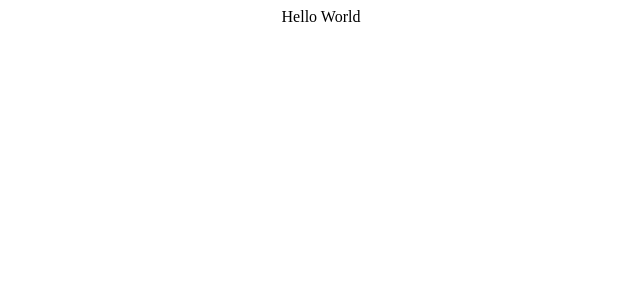
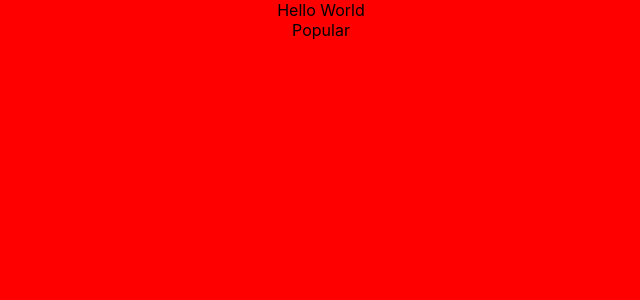
Before and after one commit to MJAlconcel8/senpaidojo, a React (Create React App) app: page / in a window 1280 px wide. Shown: the top 300 px of the page, without its empty margins (319-959 px from the left). Built offline with nearby package versions, Linux system fonts and the light colour scheme.

Commit message:
added some global styling

```diff
--- a/package.json
+++ b/package.json
@@ -11,6 +11,7 @@
     "react-router-dom": "^7.1.1",
     "react-scripts": "5.0.1",
     "style-components": "^0.1.0",
+    "styled-components": "^6.1.14",
     "web-vitals": "^2.1.4"
   },
   "scripts": {
--- a/src/App.js
+++ b/src/App.js
@@ -1,9 +1,13 @@
 import './App.css';
+import Popular from './Components/Popular';
+import GlobalStyle from './GlobalStyle';
 
 function App() {
   return (
     <div className="App">
       Hello World
+      <GlobalStyle/>
+      <Popular/>
     </div>
   );
 }
--- /dev/null
+++ b/src/Components/Popular.jsx
@@ -0,0 +1,9 @@
+import React from 'react'
+
+const Popular = () => {
+  return (
+    <div>Popular</div>
+  )
+}
+
+export default Popular
--- /dev/null
+++ b/src/GlobalStyle.jsx
@@ -0,0 +1,20 @@
+import { createGlobalStyle } from 'styled-components';
+
+const GlobalStyle = createGlobalStyle`
+    @import url('https://fonts.googleapis.com/css2?family=Nunito:wght@200..1000&display=swap');
+
+    * {
+        margin: 0;
+        padding: 0;
+        box-sizing: border-box;
+        list-style: none;
+        text-decoration: none;
+        font-family: 'Inter', sans-serif;
+    }
+
+    body {
+        background-color: red;
+    }
+`;
+
+export default GlobalStyle;
--- a/src/index.js
+++ b/src/index.js
@@ -2,6 +2,7 @@ import React from 'react';
 import ReactDOM from 'react-dom/client';
 import App from './App';
 import reportWebVitals from './reportWebVitals';
+import GlobalStyle from './GlobalStyle';
 
 const root = ReactDOM.createRoot(document.getElementById('root'));
 root.render(
```
Also changed, not shown: 1 other file (tests, documents, lock files or other folders).
